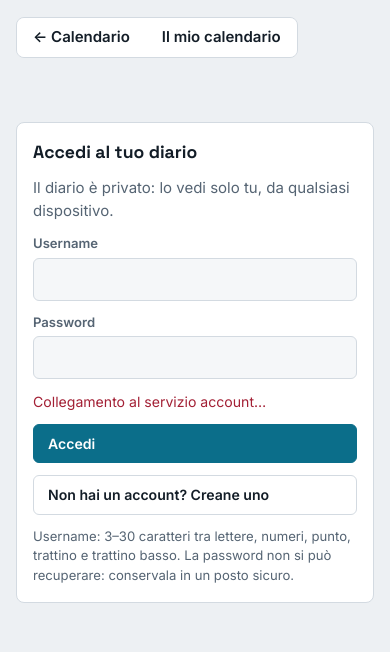
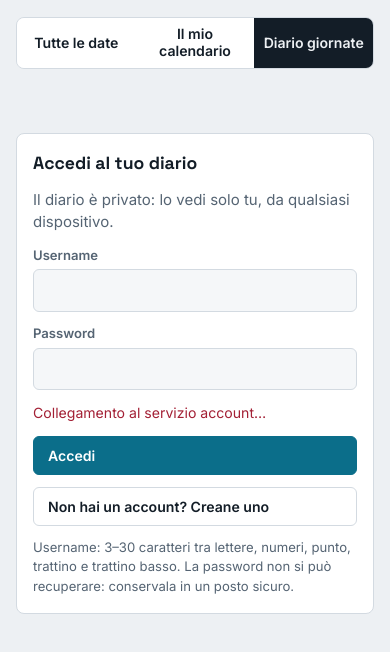
Before and after one commit to Fran-1422/Prove-libere, a plain HTML site: page diario.html in a window 390 px wide. Shown: the part 104-756 px from the top of the page. Drawn offline with Linux system fonts and the light colour scheme.

Commit message:
Stesso menu su tutte le pagine, con la sezione attiva evidenziata
Co-Authored-By: Claude Sonnet 5.5 <noreply@anthropic.com>
Claude-Session: https://claude.ai/code/session_01TNkdfAChRK9hurApxa8KmN

```diff
--- a/diario.html
+++ b/diario.html
@@ -43,6 +43,12 @@ button { cursor: pointer; }
 .seg { display: inline-flex; flex-wrap: wrap; border: 1px solid var(--line); border-radius: 8px; overflow: hidden; align-self: flex-start; }
 .seg button, .seg a { border: 0; background: var(--surface); padding: 8px 16px; min-height: 38px; font-weight: 600; text-decoration: none; color: inherit; display: inline-flex; align-items: center; }
 .seg button[aria-pressed="true"] { background: var(--fg); color: var(--bg); }
+.seg a[aria-current="page"] { background: var(--fg); color: var(--bg); }
+.seg a { padding: 8px 18px; }
+@media (max-width: 560px) {
+  .tabs { align-self: stretch; display: flex; flex-wrap: nowrap; }
+  .tabs > button, .tabs > a { flex: 1 1 0; min-width: 0; justify-content: center; text-align: center; padding: 8px 6px; font-size: 0.88rem; line-height: 1.2; }
+}
 :focus-visible { outline: 2px solid var(--accent); outline-offset: 2px; }
 .panel { background: var(--surface); border: 1px solid var(--line); border-radius: 8px; padding: 16px; display: flex; flex-direction: column; gap: 12px; }
 .head { display: flex; justify-content: space-between; align-items: center; gap: 10px; flex-wrap: wrap; }
@@ -113,9 +119,10 @@ dialog form { display: flex; flex-direction: column; gap: 12px; padding: 18px; }
     </div>
   </header>
 
-  <nav class="seg" aria-label="Pagina">
-    <a href="index.html">← Calendario</a>
+  <nav class="seg tabs" aria-label="Pagina">
+    <a href="index.html#tutte">Tutte le date</a>
     <a href="index.html#mio">Il mio calendario</a>
+    <a href="diario.html" aria-current="page">Diario giornate</a>
   </nav>
 
   <div id="banner"></div>
--- a/sw.js
+++ b/sw.js
@@ -1,7 +1,7 @@
 // Service worker: l'app funziona anche senza rete. Pagina e date si cercano sempre prima
 // in rete (cosi' gli aggiornamenti arrivano subito) e, se manca la connessione, si usa
 // l'ultima copia salvata.
-const CACHE = "prove-libere-v9";
+const CACHE = "prove-libere-v10";
 const SHELL = ["./", "index.html", "diario.html", "firebase-config.js", "manifest.webmanifest", "icon-192.png", "icon-512.png", "apple-touch-icon.png"];
 
 self.addEventListener("install", (e) => {
```
Also changed, not shown: index.html (+4 -0 lines).
